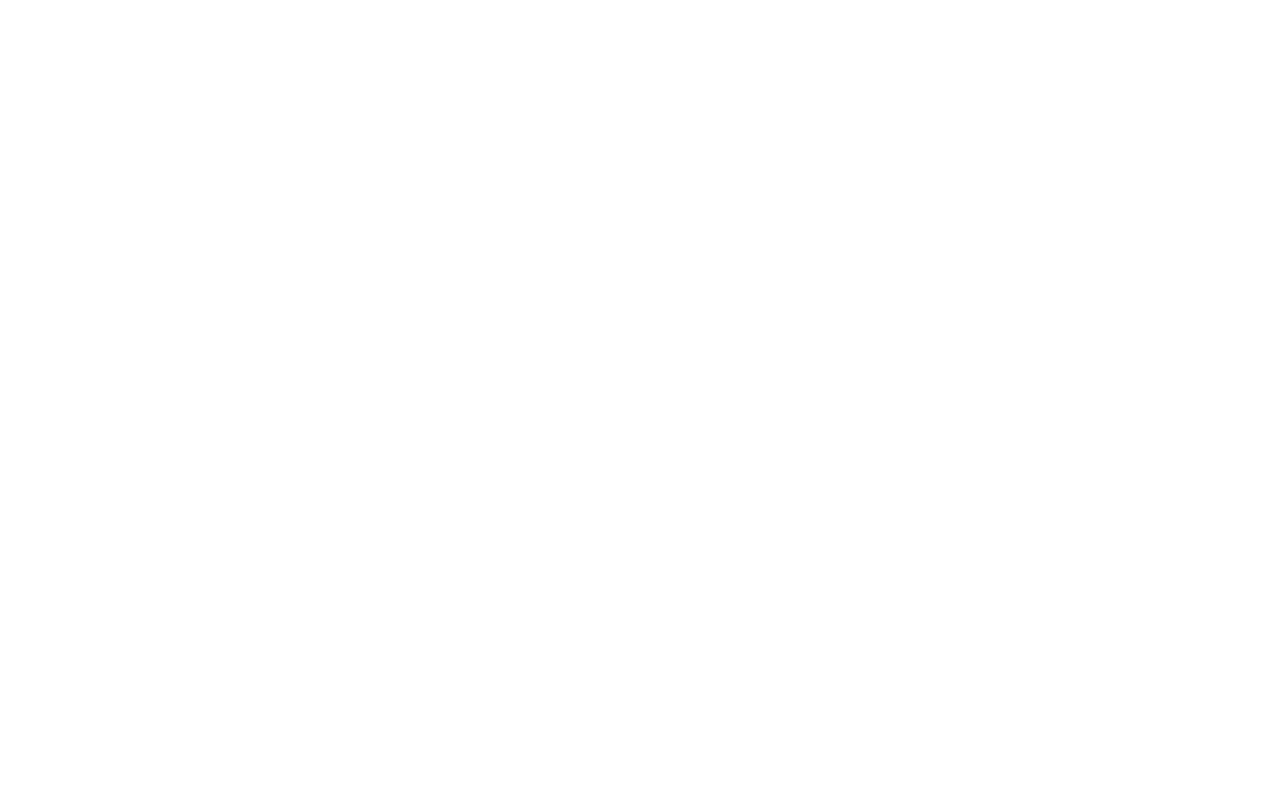
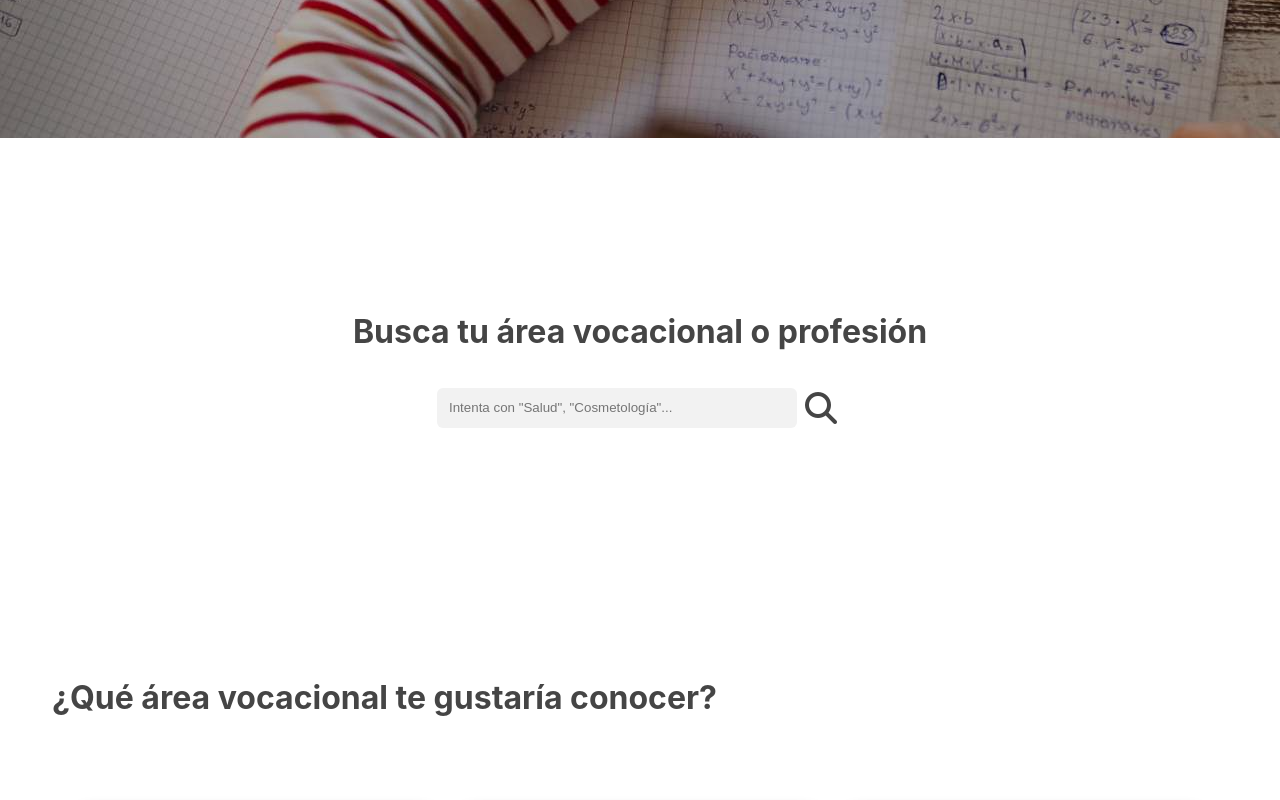
Before and after one commit to jav9sp/plataforma-vocacional, a React (Create React App) app: page / in a window 1280 px wide. Shown: the part 1740-2540 px from the top of the page. Before the commit the page ends 1078 px from the top, so only its background shows below. Built offline with nearby package versions, Linux system fonts and the light colour scheme.

Commit message:
Se hicieron cambios menores

```diff
--- a/src/App.jsx
+++ b/src/App.jsx
@@ -12,7 +12,7 @@
 
       <FichaCarrera />
 
-      {/* <HeaderGeneral />
+      <HeaderGeneral />
 
       <HeroPrincipal
         descripcion='Todo lo que necesitas para explorar tu vocación'
@@ -74,7 +74,7 @@
           referencia='tecnologia' />
       </div>
 
-      <Footer /> */}
+      <Footer />
     </div>
   );
 }
--- a/src/componentes/Buscador.jsx
+++ b/src/componentes/Buscador.jsx
@@ -1,12 +1,23 @@
 import React from 'react';
 import '../estilos/Buscador.css';
+import { useState, useEffect } from 'react';
 
 const Buscador = function() {
+
+  const [busqueda, setBusqueda] = useState('');
+
   return (
     <div className="buscador-contenedor">
       <h2 className='buscador-titulo'>Busca tu área vocacional o profesión</h2>
       <div className="input-contenedor">
-        <input className='input-buscador' type="search" name="" id="buscador" placeholder='Intenta con "Salud", "Cosmetología"...' />
+        <input
+          className='input-buscador'
+          type="search"
+          name=""
+          id="buscador"
+          placeholder='Intenta con "Salud", "Cosmetología"...'
+          value={busqueda}
+          onChange={ (e) => setBusqueda(e.target.value) } />
         <label htmlFor="buscador">
           <i class="fa-solid fa-magnifying-glass input-icono"></i>
         </label>
--- a/src/componentes/Footer.jsx
+++ b/src/componentes/Footer.jsx
@@ -1,5 +1,3 @@
-import React from "react";
-import ItemMenu from "./ItemMenu";
 import '../estilos/Footer.css'
 
 const Footer = () => {
--- a/src/componentes/ItemMenu.jsx
+++ /dev/null
@@ -1,12 +0,0 @@
-import React from "react";
-import '../estilos/ItemMenu.css'
-
-const ItemMenu = ({enlace, nombre}) => {
-  return (
-    <li className="item-menu">
-      <a href={enlace} className="link-menu">{nombre}</a>
-    </li>
-  )
-};
-
-export default ItemMenu;
--- a/src/estilos/Navbar.css
+++ b/src/estilos/Navbar.css
@@ -9,7 +9,6 @@
   top: 0;
   left: 0;
   z-index: 30;
-
 }
 
 .header {
--- a/src/index.js
+++ b/src/index.js
@@ -3,8 +3,8 @@
 import './index.css';
 import App from './App';
 
+const root = ReactDOM.createRoot(document.getElementById('root'));
 
-const root = ReactDOM.createRoot(document.getElementById('root'));
 root.render(
   <App />
 );
```
Also changed, not shown: src/componentes/ItemSubMenu.jsx (added, +12 -0 lines), src/estilos/ItemMenu.css (deleted, +0 -30 lines), src/estilos/ItemSubMenu.css (added, +12 -0 lines).
